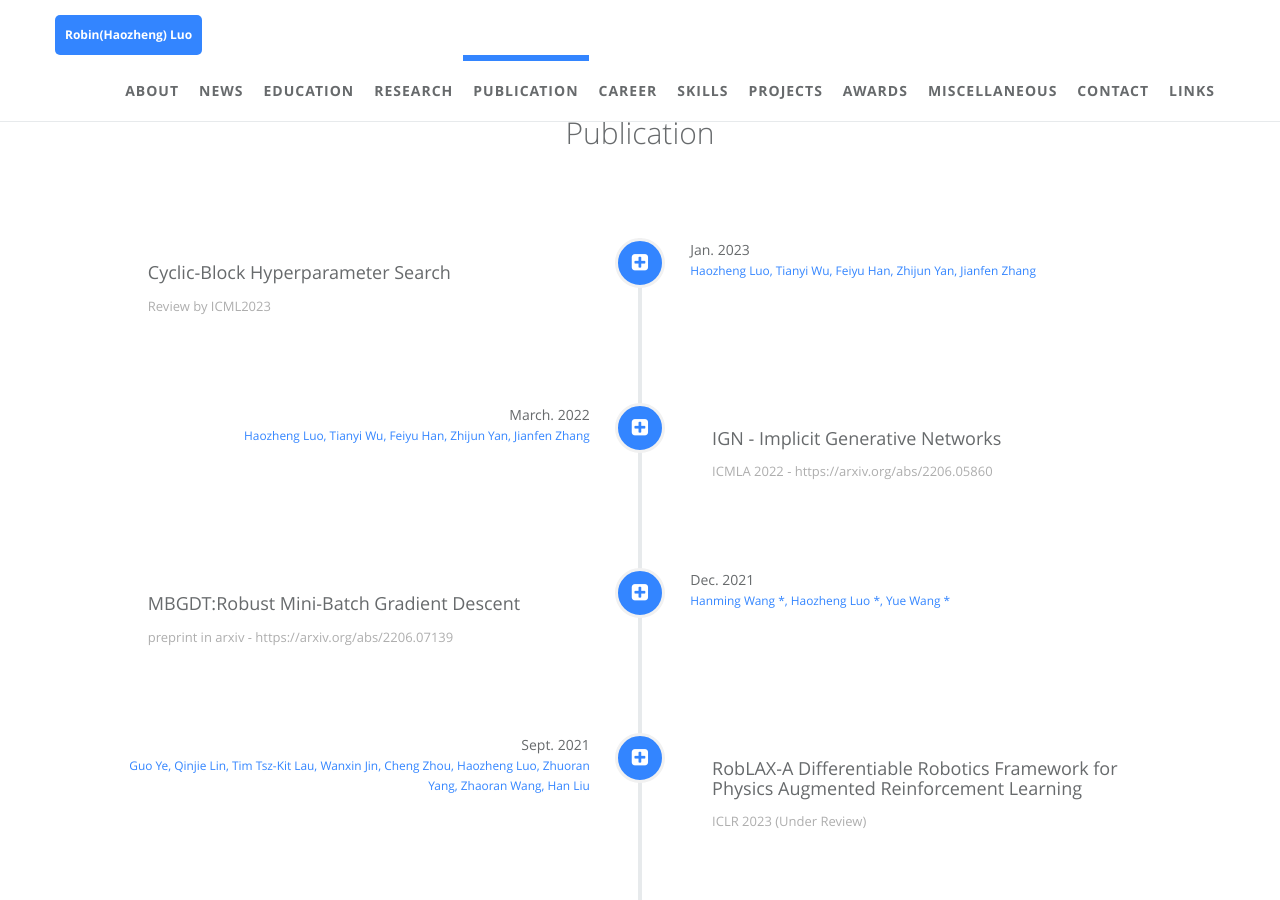
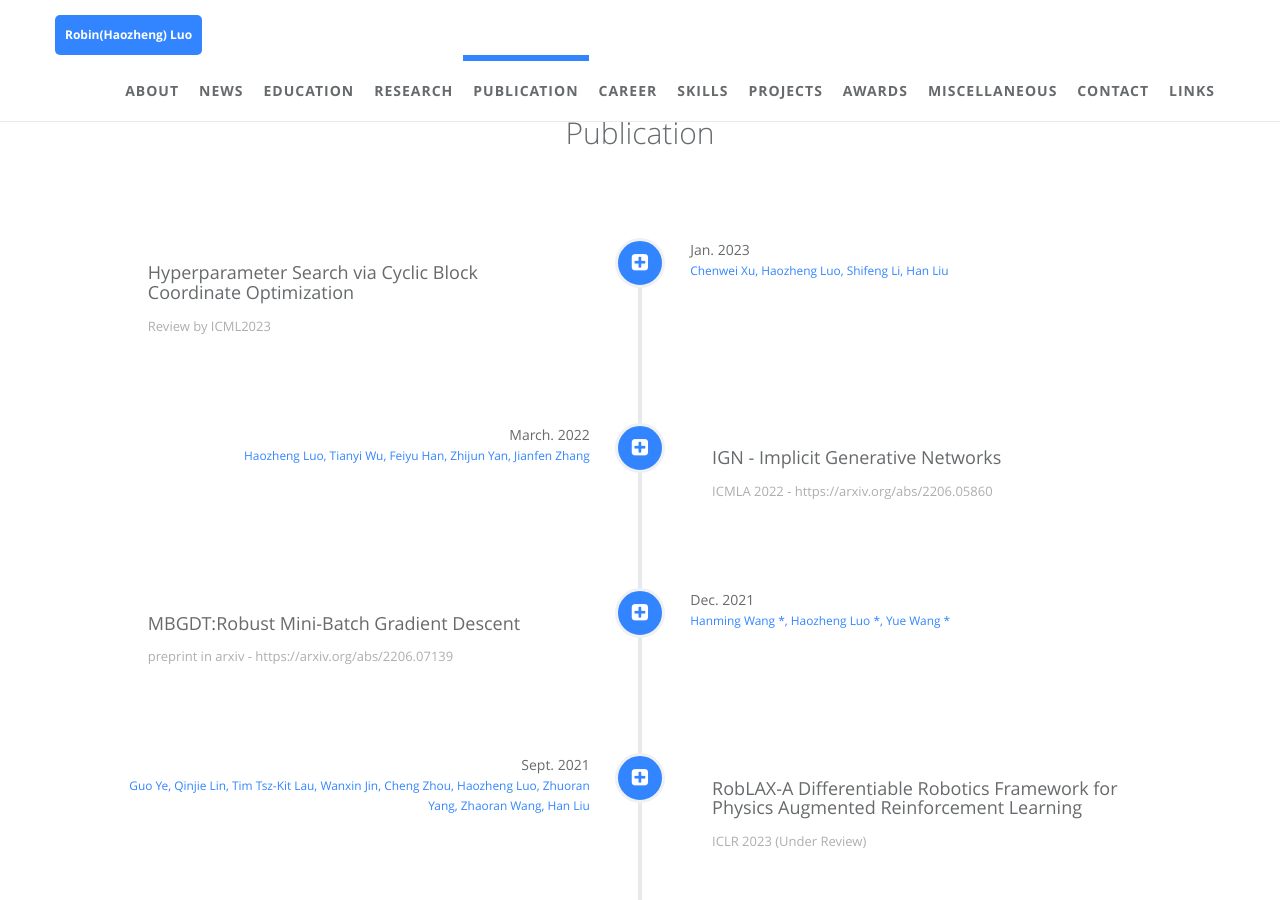
Before and after one commit to robinzixuan/robin.github.io, a Jekyll site: the page built from index.html, in a window 1280 px wide and 900 px high, scrolled down 4716 px. Built offline with Jekyll 4.4.1, drawn with Linux system fonts in a browser that asks for light colours.

Commit message:
Update publication.yml

```diff
--- a/_data/index/publication.yml
+++ b/_data/index/publication.yml
@@ -2,7 +2,7 @@
 # if you don't have language feature(language.yml is empty), ignore "i18n" items
 
 - name:
-    detail: Cyclic-Block Hyperparameter Search
+    detail: Hyperparameter Search via Cyclic Block Coordinate Optimization
     i18n: company_c
   desc:
     detail: Review by ICML2023
@@ -11,7 +11,7 @@
     detail: Jan. 2023
     i18n: company_c_date
   job:
-    detail: Haozheng Luo, Tianyi Wu, Feiyu Han, Zhijun Yan, Jianfen Zhang
+    detail: Chenwei Xu, Haozheng Luo, Shifeng Li, Han Liu
     i18n: company_c_job
   icon: fa-plus-square
 
```
